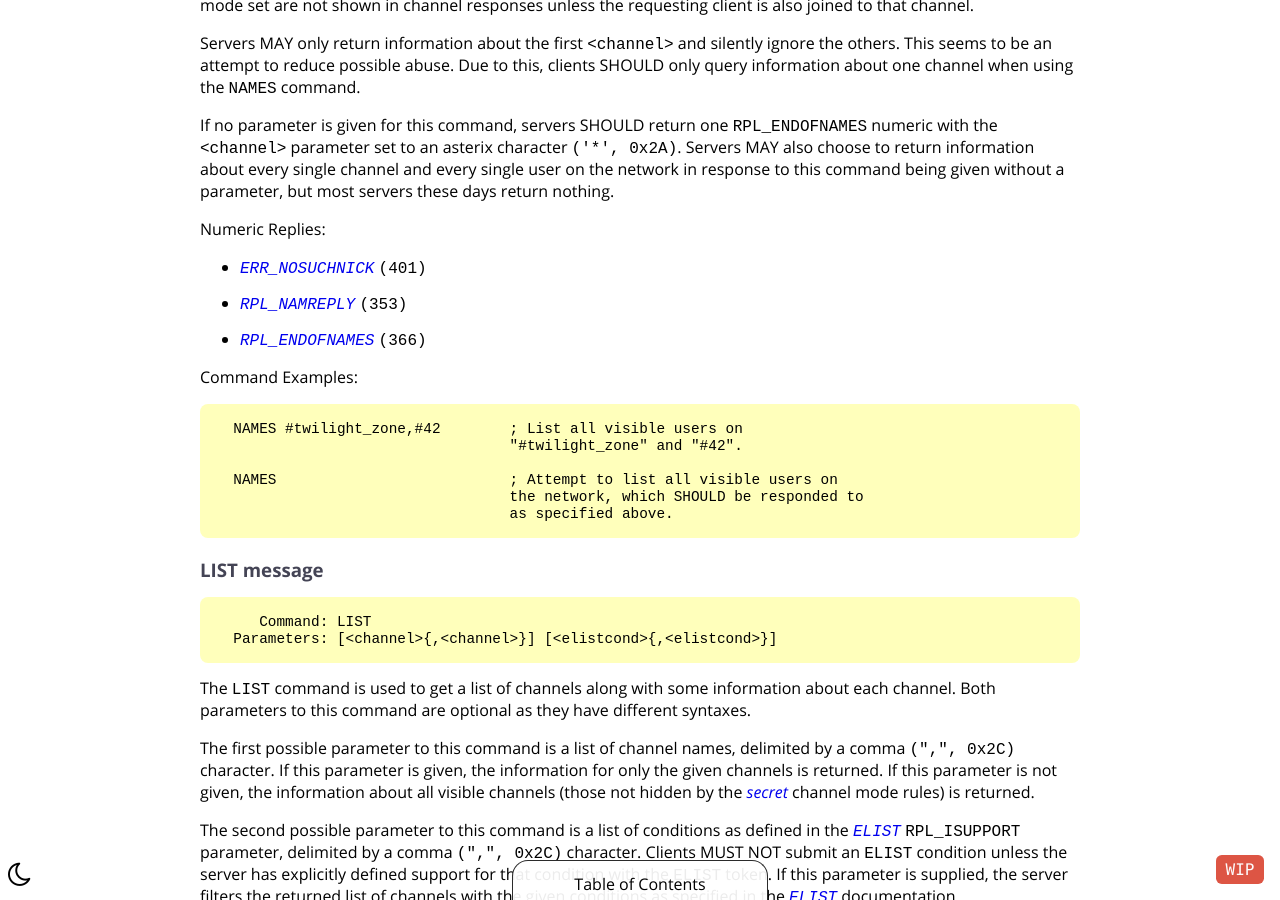
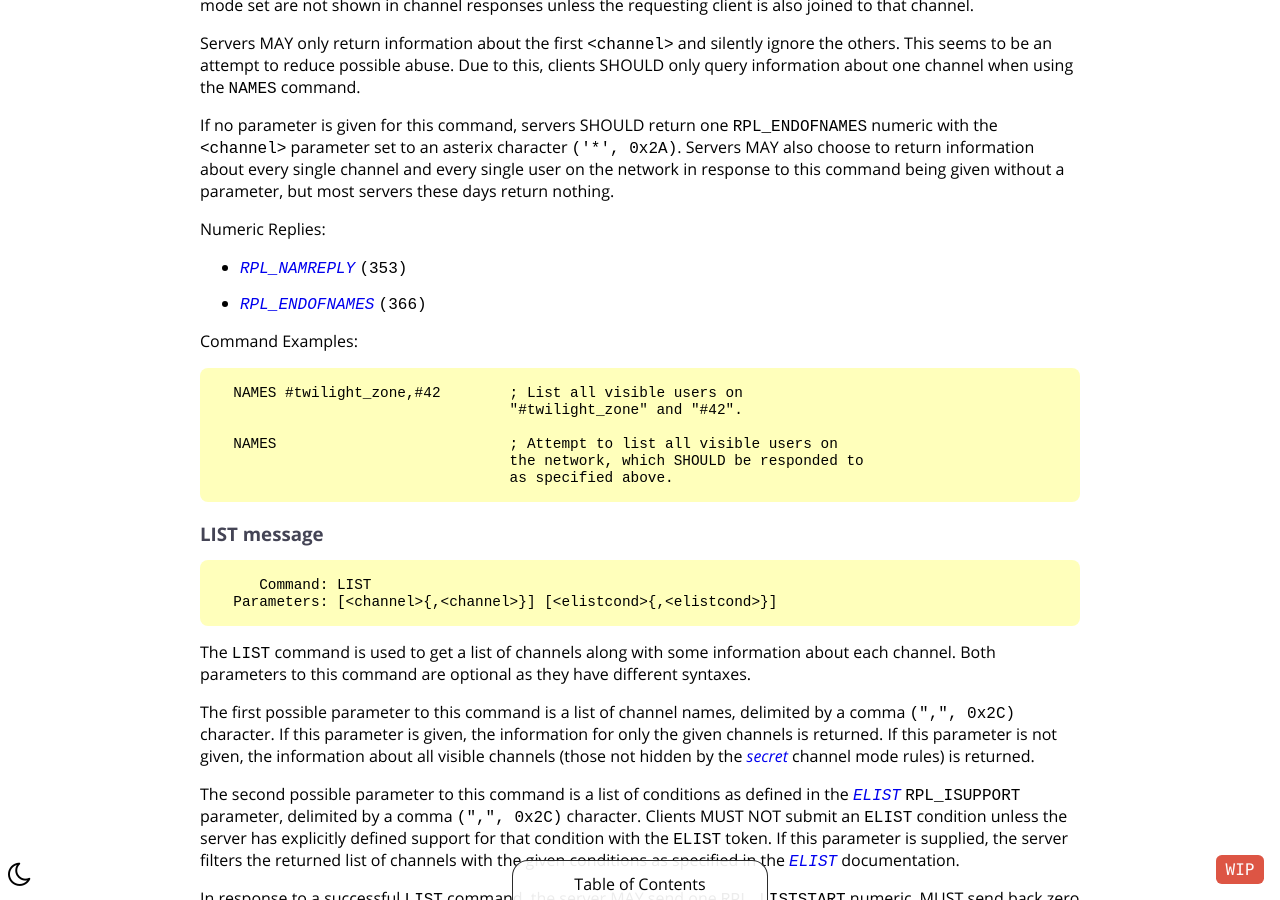
Before and after one commit to ircdocs/modern-irc, a Jekyll site: the page built from index.md, in a window 1280 px wide and 900 px high, scrolled down 23555 px. Built offline with Jekyll 4.4.1, drawn with Linux system fonts in a browser that asks for light colours.

Commit message:
ERR_NOSUCHNICK is not a numeric reply for NAMES
`NAMES invalid` returns a single RPL_ENDOFNAMES message, not an
ERR_NOSUCHNICK message.

```diff
--- a/index.md
+++ b/index.md
@@ -924,7 +924,6 @@ If no parameter is given for this command, servers SHOULD return one `RPL_ENDOFN
 
 Numeric Replies:
 
-* [`ERR_NOSUCHNICK`](#errnosuchnick-401) `(401)`
 * [`RPL_NAMREPLY`](#rplnamreply-353) `(353)`
 * [`RPL_ENDOFNAMES`](#rplendofnames-366) `(366)`
 
```
